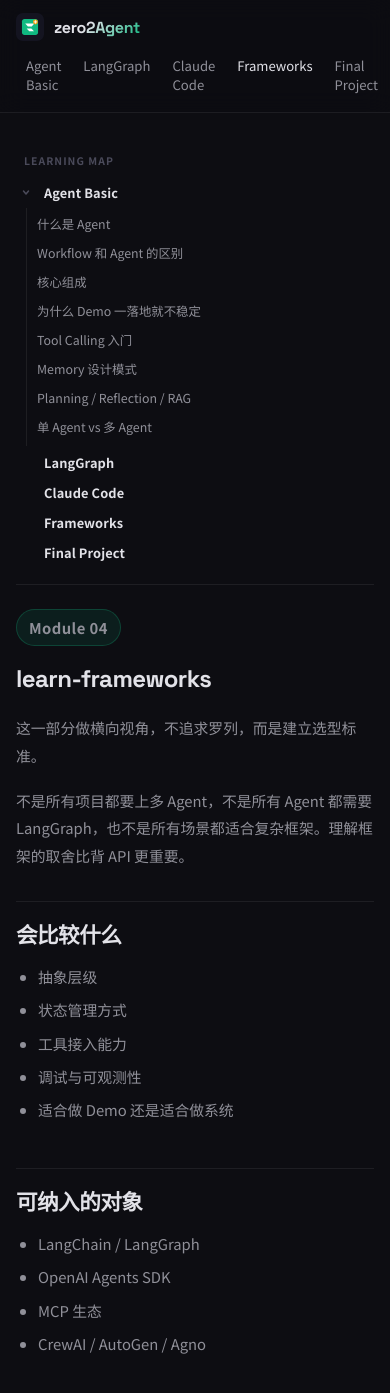
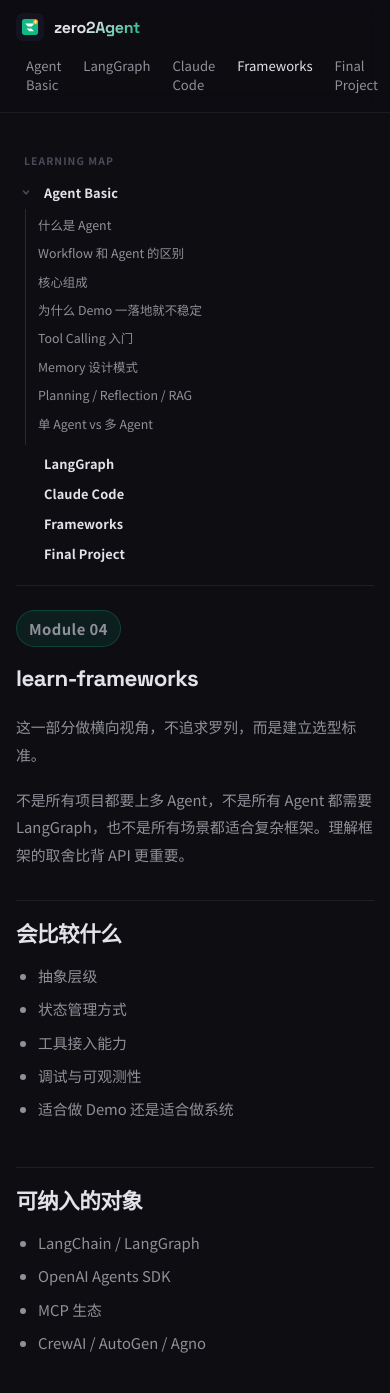
Before and after one commit to ranxi2001/zero2Agent, a Jekyll site: the page built from learn-frameworks/index.md, in a window 390 px wide and 1400 px high. Shown: the top 1393 px of the window. Built offline with Jekyll 4.4.1, drawn with Linux system fonts in a browser that asks for light colours.

Commit message:
fix: cache bust v4, TOC visibility, lower breakpoints, sidebar indent
- Add ?v=4 to CSS and JS links to bust Cloudflare CDN cache
- TOC: change text from --text-muted (#4a4a5a) to --text-secondary so
  it's actually readable on dark background; add border-left separator
- Lower responsive breakpoints: TOC hides at 900px (was 1060px),
  1-col layout at 680px (was 760px)
- Nav articles: stronger border (rgba 0.12 vs 0.07) and left padding
  so the 2-level hierarchy is visually clear

Co-Authored-By: Claude Sonnet 4.6 <noreply@anthropic.com>

```diff
--- a/_layouts/default.html
+++ b/_layouts/default.html
@@ -23,7 +23,7 @@
     <link rel="preconnect" href="https://fonts.googleapis.com">
     <link rel="preconnect" href="https://fonts.gstatic.com" crossorigin>
     <link href="https://fonts.googleapis.com/css2?family=Space+Grotesk:wght@500;700&family=Noto+Sans+SC:wght@400;500;700;800&family=JetBrains+Mono:wght@400;600&display=swap" rel="stylesheet">
-    <link rel="stylesheet" href="{{ site.baseurl }}/assets/css/docs.css">
+    <link rel="stylesheet" href="{{ site.baseurl }}/assets/css/docs.css?v=4">
     <link rel="stylesheet" href="https://cdnjs.cloudflare.com/ajax/libs/highlight.js/11.9.0/styles/github-dark.min.css">
 </head>
 
@@ -105,7 +105,7 @@
 
     <script src="https://cdnjs.cloudflare.com/ajax/libs/highlight.js/11.9.0/highlight.min.js"></script>
     <script>hljs.highlightAll();</script>
-    <script src="{{ site.baseurl }}/assets/js/app.js"></script>
+    <script src="{{ site.baseurl }}/assets/js/app.js?v=4"></script>
 </body>
 
 </html>
--- a/assets/css/docs.css
+++ b/assets/css/docs.css
@@ -193,25 +193,23 @@ code, pre { font-family: var(--font-mono); }
 /* Article list inside module */
 .nav-articles {
     display: none;
-    padding: 2px 0 4px 0;
-    margin: 1px 0 2px 10px;
-    border-left: 1px solid var(--border);
+    padding: 3px 0 6px 0;
+    margin: 2px 0 4px 9px;
+    border-left: 1px solid rgba(255,255,255,0.12);
 }
 
 .nav-module.is-open .nav-articles { display: block; }
 
 .nav-article {
     display: block;
-    padding: 5px 10px;
-    border-radius: 5px;
+    padding: 5px 8px 5px 12px;
+    border-radius: 4px;
     color: var(--text-secondary);
     font-size: 0.775rem;
-    line-height: 1.45;
+    line-height: 1.4;
     transition: color 0.15s, background 0.15s;
     text-decoration: none;
     margin-bottom: 1px;
-    overflow: hidden;
-    text-overflow: ellipsis;
 }
 
 .nav-article:hover {
@@ -382,6 +380,7 @@ code, pre { font-family: var(--font-mono); }
     max-height: calc(100vh - 70px);
     overflow-y: auto;
     padding: 20px 0 20px 20px;
+    border-left: 1px solid var(--border);
     scrollbar-width: thin;
     scrollbar-color: rgba(255,255,255,0.06) transparent;
 }
@@ -391,7 +390,7 @@ code, pre { font-family: var(--font-mono); }
 
 .toc-label {
     margin: 0 0 10px;
-    color: var(--text-muted);
+    color: var(--text-secondary);
     font-size: 0.65rem;
     font-weight: 700;
     letter-spacing: 0.1em;
@@ -402,7 +401,7 @@ code, pre { font-family: var(--font-mono); }
     display: block;
     padding: 4px 8px;
     border-radius: 5px;
-    color: var(--text-muted);
+    color: var(--text-secondary);
     font-size: 0.75rem;
     line-height: 1.4;
     text-decoration: none;
@@ -410,16 +409,19 @@ code, pre { font-family: var(--font-mono); }
     margin-bottom: 1px;
 }
 
-.toc-item:hover { color: var(--text-secondary); }
+.toc-item:hover { color: var(--text); background: rgba(255,255,255,0.04); }
 
 .toc-item.toc-h3 {
     padding-left: 16px;
     font-size: 0.71rem;
+    color: var(--text-secondary);
+    opacity: 0.75;
 }
 
 .toc-item.is-active {
     color: var(--brand);
     background: var(--brand-dim);
+    opacity: 1;
 }
 
 /* ===== Footer ===== */
@@ -433,22 +435,23 @@ code, pre { font-family: var(--font-mono); }
 .doc-footer p { margin: 0; }
 
 /* ===== Responsive ===== */
-@media (max-width: 1060px) {
+/* Hide TOC only on narrow screens; keep it at any width where sidebar is visible */
+@media (max-width: 900px) {
     .doc-main { grid-template-columns: 200px minmax(0, 1fr); }
     .doc-toc { display: none; }
     .doc-article { border-right: none; }
 }
 
-@media (max-width: 760px) {
+@media (max-width: 680px) {
     .doc-main { grid-template-columns: 1fr; }
-    .doc-sidebar { position: static; max-height: none; padding: 16px 0; border-right: none; }
+    .doc-sidebar { position: static; max-height: none; overflow-y: visible; padding: 16px 0; border-right: none; }
     .doc-article { border: none; border-top: 1px solid var(--border); padding: 24px 0; }
     .doc-header-inner, .doc-main, .doc-footer { width: calc(100% - 32px); }
 }
 
-@media (max-width: 580px) {
+@media (max-width: 480px) {
     .doc-header-inner { flex-direction: column; align-items: flex-start; gap: 10px; }
-    .doc-article h1 { font-size: 1.5rem; }
+    .doc-article h1 { font-size: 1.4rem; }
 }
 
 /* ===== Scrollbar ===== */
```
